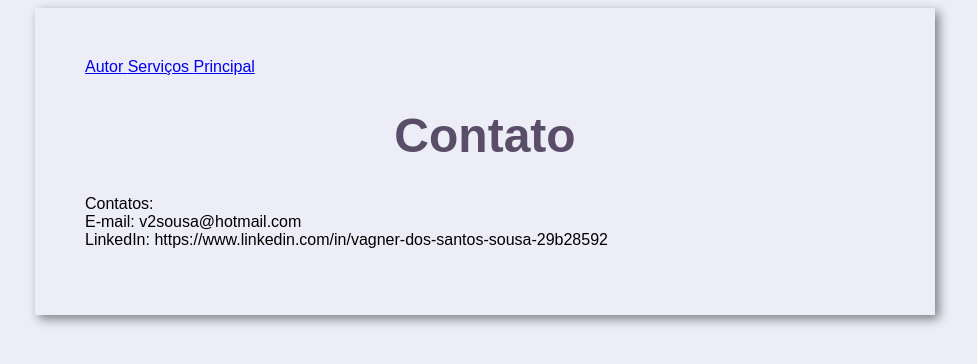
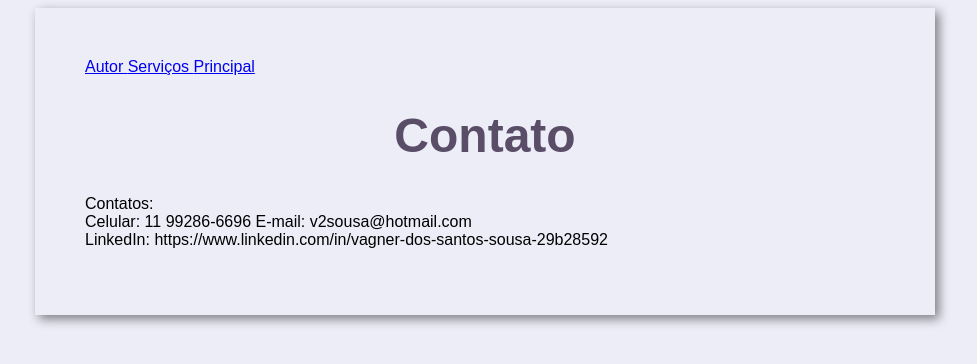
Before and after one commit to v2sousa/curriculo, a plain HTML site: page contato.html in a window 1280 px wide. Shown: the whole page, without its empty margins (155-1132 px from the left). Drawn offline with Linux system fonts and the light colour scheme.

Commit message:
Alteraçao
Adicionei o número de telefone.

```diff
--- a/contato.html
+++ b/contato.html
@@ -18,6 +18,7 @@
         <h1> Contato </h1>
             <p>
                 Contatos: <br>
+Celular: 11 99286-6696
                 E-mail: v2sousa@hotmail.com <br>
                 LinkedIn: https://www.linkedin.com/in/vagner-dos-santos-sousa-29b28592 <br>
             <p>
```
